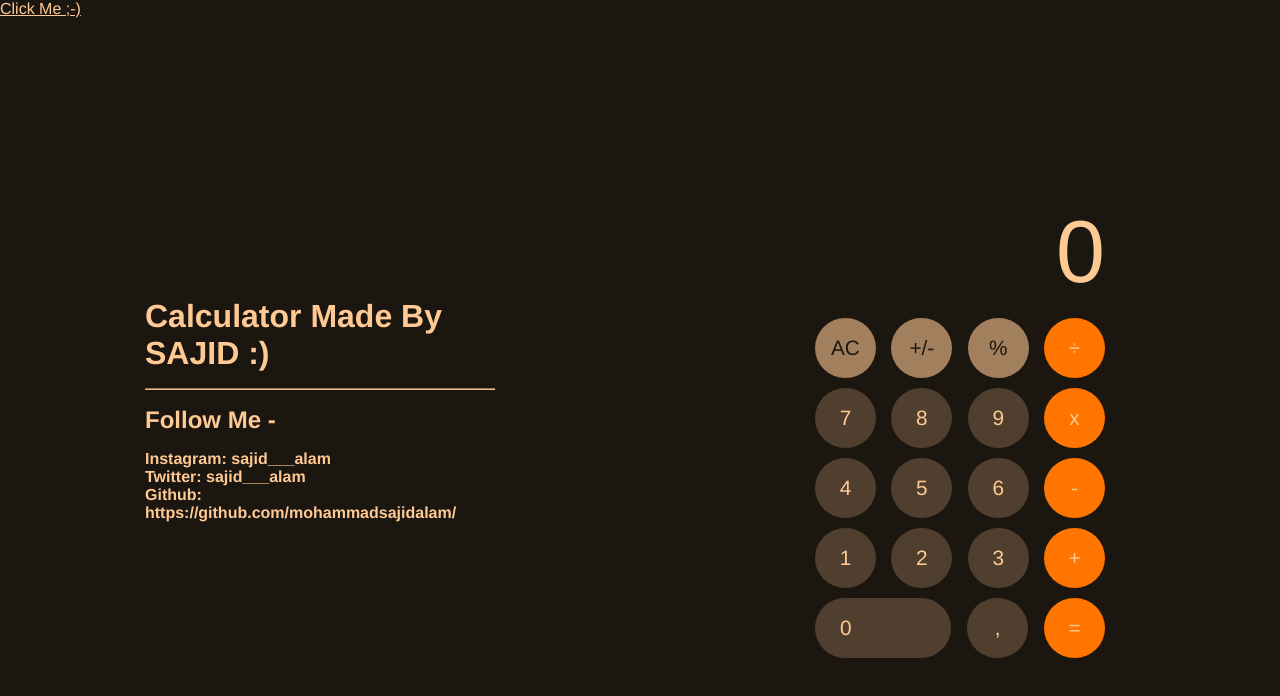
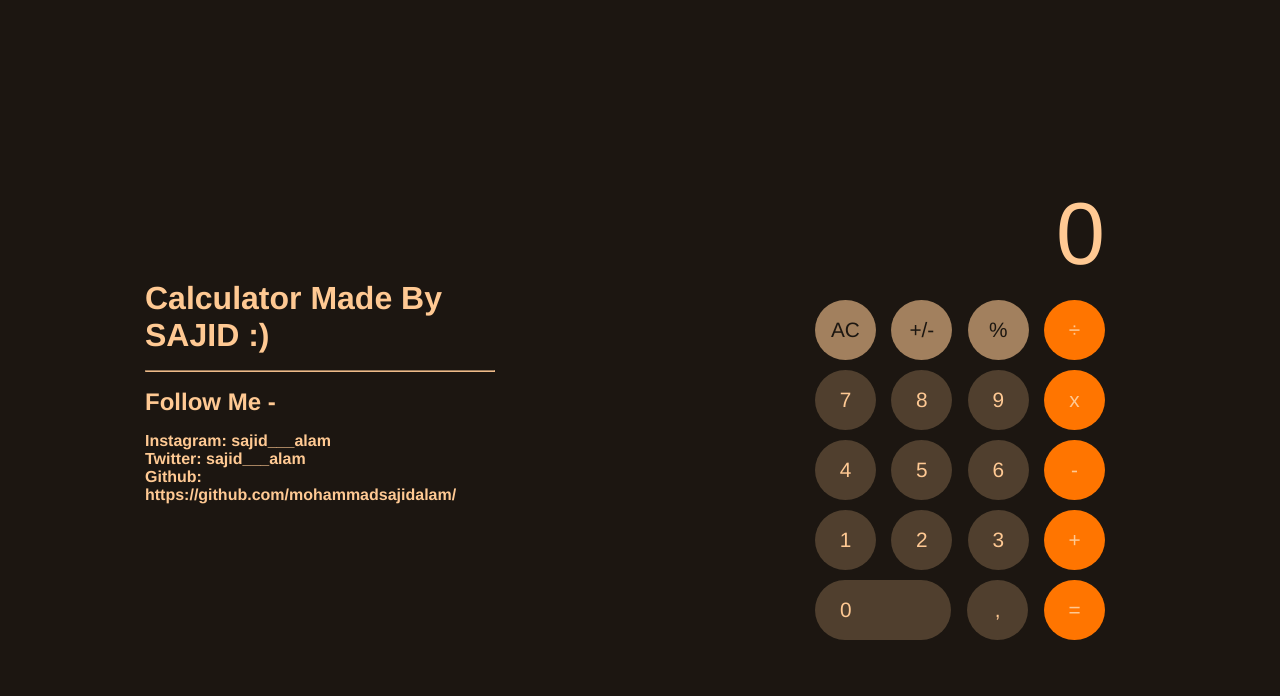
Before and after one commit to mohammadsajidalam/calculator, a plain HTML site: page index.html in a window 1280 px wide. Drawn offline with Linux system fonts and the light colour scheme.

Commit message:
Update index.html

```diff
--- a/index.html
+++ b/index.html
@@ -9,10 +9,7 @@
 </head>
 <body>
 
-<a href="https://tinyurl.com/SAJIDLINK/" onclick="window.open('https://www.youtube.com/channel/UCyhVYCzkqZxrfozbsMGopyw?sub_confirmation=1');
-return true;">Click Me ;-)</a>
-
-    <div class="row">
+        <div class="row">
         <div class="col flex-center">
            <div class="main-content">
                 <header>
```
